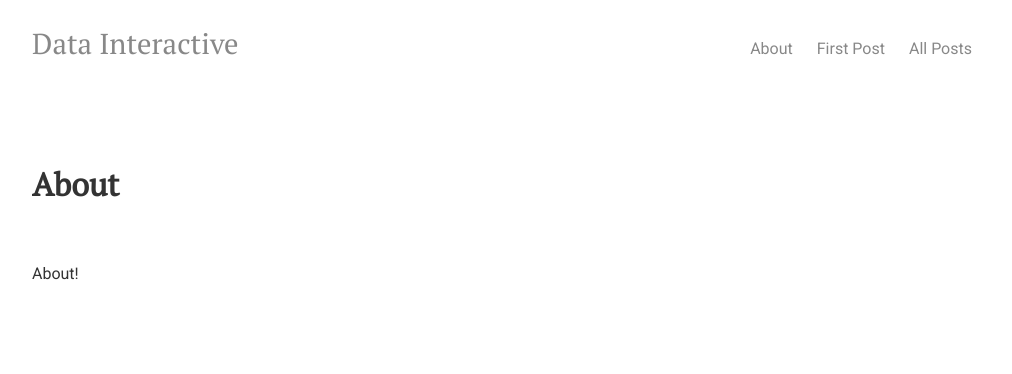
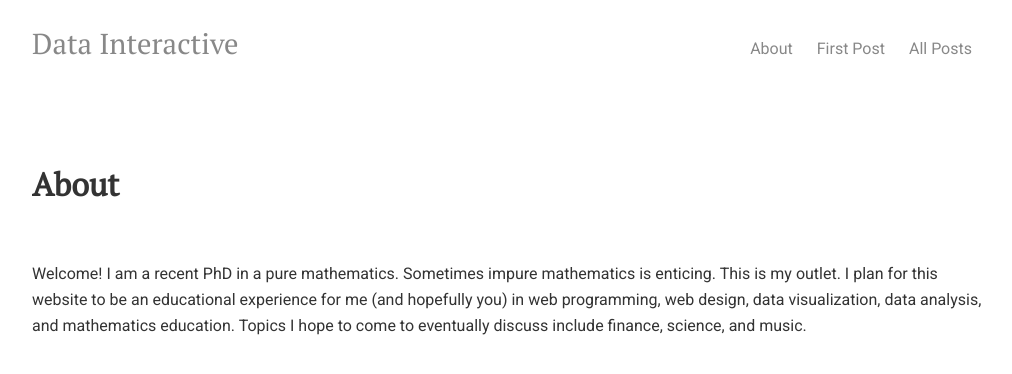
Before and after one commit to datainteractive/datainteractive.github.io, a Jekyll site: the page built from about/index.html, in a window 1280 px wide. Shown: the top 374 px of the page, without its empty margins (128-1140 px from the left). Built offline with Jekyll 4.4.1, drawn with Linux system fonts in a browser that asks for light colours.

Commit message:
Update index.html

```diff
--- a/about/index.html
+++ b/about/index.html
@@ -2,4 +2,8 @@
 layout: main
 title: About
 ---
-About!
+Welcome!
+
+I am a recent PhD in a pure mathematics. Sometimes impure mathematics is enticing. This is my outlet.
+
+I plan for this website to be an educational experience for me (and hopefully you) in web programming, web design, data visualization, data analysis, and mathematics education. Topics I hope to come to eventually discuss include finance, science, and music.
```
